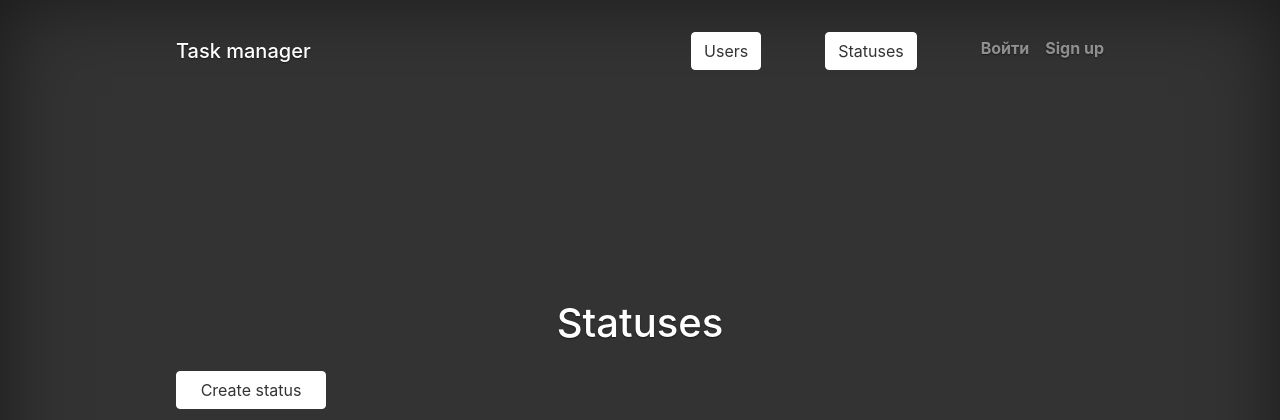
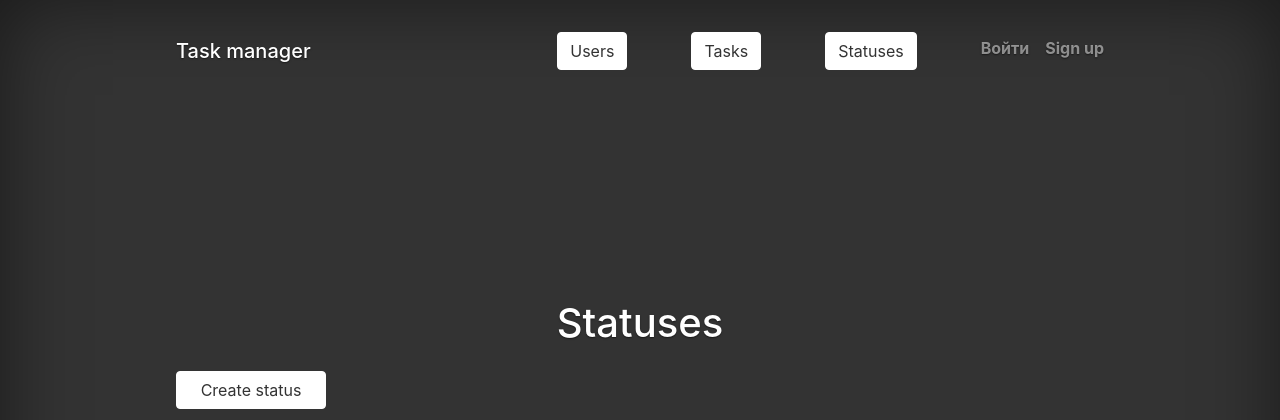
Before and after one commit to sound-round/python-project-lvl4, a Django app: page /statuses/ in a window 1280 px wide. Shown: the top 420 px of the page. Run offline with Django 3.2, Linux system fonts and the light colour scheme; data that the repository does not hold is empty; some libraries are stand-ins or nearby versions.

Commit message:
Add tasks to navbar.html

```diff
--- a/task_manager/templates/navbar.html
+++ b/task_manager/templates/navbar.html
@@ -6,6 +6,7 @@
         <nav class="nav nav-masthead justify-content-center">
 
         <a href="/users" class="btn btn-secondary m-3 mr-5">{% translate "Users" %}</a>
+        <a href="/tasks" class="btn btn-secondary m-3 mr-5">{% translate "Tasks" %}</a>
         <a href="/statuses" class="btn btn-secondary m-3 mr-5">{% translate "Statuses" %}</a>
         {% if request.user.is_authenticated %}
         <h3 class="m-3 mr-5">{{ request.user}}</h3>
```
